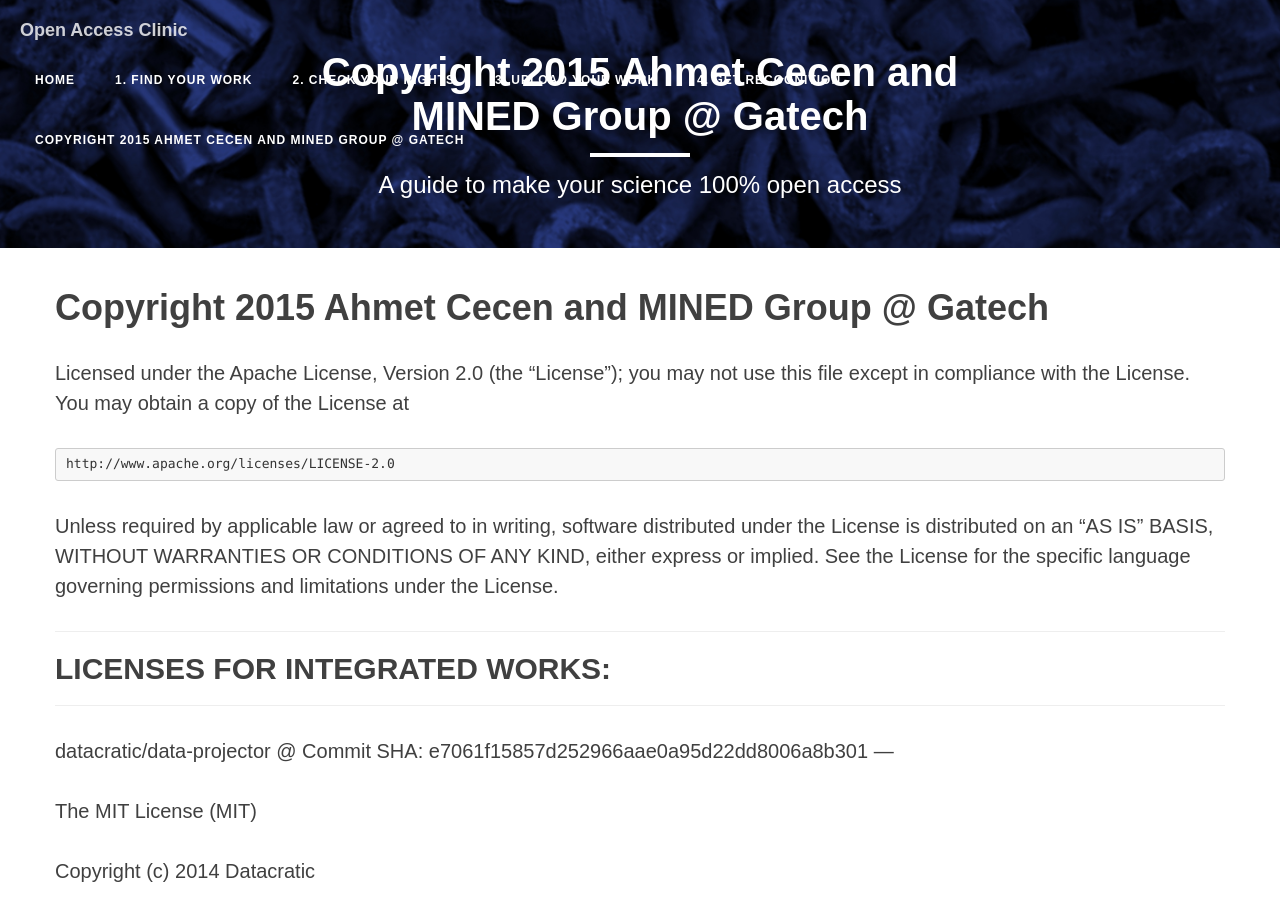
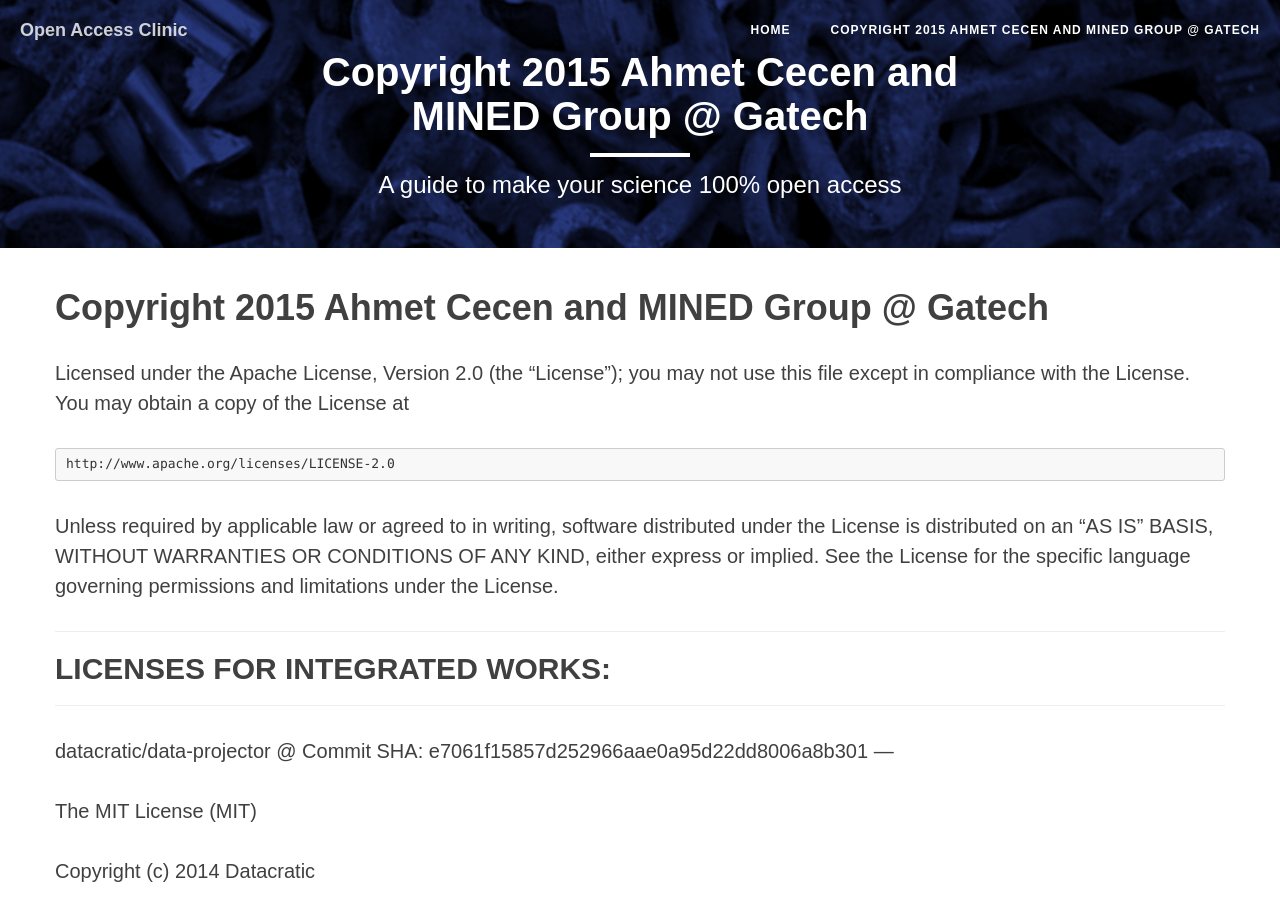
Before and after one commit to OpenAccessClinic/OA_clinic, a Jekyll site: the page built from docs/website_misc/LICENSE.md, in a window 1280 px wide and 900 px high. Built offline with Jekyll 4.4.1, drawn with Linux system fonts in a browser that asks for light colours; nearby versions of some CDN libraries; our own code applies the rules of GitHub Pages for plain Markdown files.

Commit message:
Improved navigation by rendering all content on front page

````diff
--- a/docs/3_UploadYourWork.md
+++ /dev/null
@@ -1,87 +0,0 @@
----
-layout: page
-title: "3. Upload your work"
-logo: "img/home-bg.jpg"
-description: "Upload your work to on-line repositories"
-header-img: "img/home-bg.jpg"
----
-
-<div class="row">
-
-  <div class="col-sm-3">
-    <a href="{{ site.baseurl }}/1_FindYourWork">
-    <div  align="center">
-      1) Find your work
-      <img src="{{ site.baseurl }}/img/icons/find.png" width="60%" alt="Find" style="background-color:white;">
-    </div>
-    </a>
-  </div>
-
-  <div class="col-sm-3">
-    <a href="{{ site.baseurl }}/2_CheckYourRights">
-    <div  align="center">
-      2) Check your rights
-      <img src="{{ site.baseurl }}/img/icons/rights.png" width="60%" alt="Rights" style="background-color:white;">
-    </div>
-  </a>
-  </div>
-
-  <div class="col-sm-3">
-    <a href="{{ site.baseurl }}/3_UploadYourWork">
-    <div  align="center">
-      3) Upload your work
-      <img src="{{ site.baseurl }}/img/icons/upload.png" width="60%" alt="Upload" style="background-color:grey;">
-    </div>
-  </a>
-  </div>
-
-    <div class="col-sm-3">
-      <a href="{{ site.baseurl }}/4_GetRecognition">
-      <div  align="center">
-        4) Get recognition
-        <img src="{{ site.baseurl }}/img/icons/award.png" width="60%" alt="Recognition" style="background-color:white;">
-      </div>
-    </a>
-    </div>
-
-</div>
----
-
-# 3) Upload your work
-1. Gather your works
-2. Find suitable repositories
-3. Upload your works
-
-Identified suitable repositories? Uploaded all your works? Let's move to the [next step]({{ site.baseurl }}/4_GetRecognition).
-
-## What repository to choose?
-There are many different types of repositories for your content. Your repository of choice may depend on the type of content (e.g. articles, data, or code) and on the particular discipline. If you are at a university your librarian may be able to advise your. Here is a list of repositories (and pre-print servers) per discipline: [Disciplinary repositories](http://oad.simmons.edu/oadwiki/Disciplinary_repositories).
-
-Repositories like [Zenodo](https://zenodo.org/) can house any type of content, offer long term and stable storage, and provide a DOI, allowing one to cite your works.
-
-<a href="https://zenodo.org/"> <img src="{{ site.baseurl }}/img/zenodo.png" width="25%" alt="Zenodo"> </a>
-
----
-Tip:
-1. Click [here](https://guides.github.com/activities/citable-code/) to learn how to automatically push GitHub content to Zenodo to make it citable.
-2. If you have made unpublished works available through online repositories you can likely automatically list them on ORCID. For instance repositories like [Zenodo](https://zenodo.org/) provide a DataCite type DOI for your shared content, since DataCite is an ORCID member organization you can incorporate content with DataCite DOI's easily (more on that [here](https://support.orcid.org/knowledgebase/articles/188278-import-works-website-user)).
-
-
-<div class="col-sm-6">
-<div align="left">
-<a href="{{ site.baseurl }}/2_CheckYourRights">
-  <img src="{{ site.baseurl }}/img/icons/Previous_Arrow.png" width="5%" alt="Find">
-  Previous
-</a>
-</div>
-</div>
-
-<div class="col-sm-6">
-<div align="right">
-<a href="{{ site.baseurl }}/4_GetRecognition">
-  Next
-  <img src="{{ site.baseurl }}/img/icons/Next_Arrow.png" width="5%" alt="Find">
-</a>
-</div>
-</div>
-<br>
--- a/docs/1_FindYourWork.md
+++ b/docs/_includes/1_FindYourWork.md
@@ -1,54 +1,4 @@
----
-layout: page
-title: "1. Find your work"
-logo: "img/home-bg.jpg"
-description: "Collect and make a list of your works"
-header-img: "img/home-bg.jpg"
----
-
-<div class="row">
-
-  <div class="col-sm-3">
-    <a href="{{ site.baseurl }}/1_FindYourWork">
-    <div  align="center">
-      1) Find your work
-      <img src="{{ site.baseurl }}/img/icons/find.png" width="60%" alt="Find" style="background-color:grey;">
-    </div>
-    </a>
-  </div>
-
-  <div class="col-sm-3">
-    <a href="{{ site.baseurl }}/2_CheckYourRights">
-    <div  align="center">
-      2) Check your rights
-      <img src="{{ site.baseurl }}/img/icons/rights.png" width="60%" alt="Rights" style="background-color:white;">
-    </div>
-  </a>
-  </div>
-
-  <div class="col-sm-3">
-    <a href="{{ site.baseurl }}/3_UploadYourWork">
-    <div  align="center">
-      3) Upload your work
-      <img src="{{ site.baseurl }}/img/icons/upload.png" width="60%" alt="Upload" style="background-color:white;">
-    </div>
-  </a>
-  </div>
-
-    <div class="col-sm-3">
-      <a href="{{ site.baseurl }}/4_GetRecognition">
-      <div  align="center">
-        4) Get recognition
-        <img src="{{ site.baseurl }}/img/icons/award.png" width="60%" alt="Recognition" style="background-color:white;">
-      </div>
-    </a>
-    </div>
-
-</div>
-
----
-
-# 1) Find your work
+# <img src="{{ site.baseurl }}/img/icons/find.png" width="10%" alt="Find"> 1) Find your work
 The first step in making your works openly available is to create a list of all your scholarly works. This way you can step through all your works and find ways to make each openly available. Your scholarly works may include articles, abstracts, figures, posters, and also data sets, software and hardware designs. You could create your list manually, however, here we recommend the use of [ORCID](https://orcid.org/).
 Done with your list? Already have an up to date ORCID profile? Great, let's move on to the [next step]({{ site.baseurl }}/2_CheckYourRights).
 
@@ -72,20 +22,3 @@
 ```
 2. You can also use ORCID to create a scannable QR-code for your profile which is handy for display on posters and business cards:
 <a href="https://orcid.org/0000-0003-3768-4269"> <img src="{{ site.baseurl }}/img/my_orcid_qrcode.png" width="25%" alt="Find"> </a>
-
-
-<div class="col-sm-6">
-<div align="left">
-
-</div>
-</div>
-
-<div class="col-sm-6">
-<div align="right">
-<a href="{{ site.baseurl }}/2_CheckYourRights">
-  Next
-  <img src="{{ site.baseurl }}/img/icons/Next_Arrow.png" width="5%" alt="Find">
-</a>
-</div>
-</div>
-<br>
--- a/docs/2_CheckYourRights.md
+++ b/docs/_includes/2_CheckYourRights.md
@@ -1,55 +1,5 @@
----
-layout: page
-title: "2. Check your rights"
-logo: "img/home-bg.jpg"
-description: "Check your rights"
-header-img: "img/home-bg.jpg"
----
+# <img src="{{ site.baseurl }}/img/icons/rights.png" width="10%" alt="rights"> 2) Check your permissions and rights
 
-<div class="row">
-
-  <div class="col-sm-3">
-    <a href="{{ site.baseurl }}/1_FindYourWork">
-    <div  align="center">
-      1) Find your work
-      <img src="{{ site.baseurl }}/img/icons/find.png" width="60%" alt="Find" style="background-color:white;">
-    </div>
-    </a>
-  </div>
-
-  <div class="col-sm-3">
-    <a href="{{ site.baseurl }}/2_CheckYourRights">
-    <div  align="center">
-      2) Check your rights
-      <img src="{{ site.baseurl }}/img/icons/rights.png" width="60%" alt="Rights" style="background-color:grey;">
-    </div>
-  </a>
-  </div>
-
-  <div class="col-sm-3">
-    <a href="{{ site.baseurl }}/3_UploadYourWork">
-    <div  align="center">
-      3) Upload your work
-      <img src="{{ site.baseurl }}/img/icons/upload.png" width="60%" alt="Upload" style="background-color:white;">
-    </div>
-  </a>
-  </div>
-
-    <div class="col-sm-3">
-      <a href="{{ site.baseurl }}/4_GetRecognition">
-      <div  align="center">
-        4) Get recognition
-        <img src="{{ site.baseurl }}/img/icons/award.png" width="60%" alt="Recognition" style="background-color:white;">
-      </div>
-    </a>
-    </div>
-
-</div>
-
----
-[DISCLAIMER](#disclaimer)
-
-# 2) Check your permissions and rights
 Before attempting to make your work open access you may wish to:
 1. Consult with superiors, co-workers/co-authors to see what their opinion is on sharing the scholarly works openly.
 2. Check your rights and permissions. Some publishers or journals do not permit the open sharing of works. Therefore you need to check your rights before proceeding to share your work.
@@ -76,26 +26,5 @@
 ## Institute wide open-access policies affecting your rights  <a name="oalicense"></a>
 Some institutes have an over arching open-access license. In some cases these automatically apply, while in other cases individual researchers may opt-in. An example of such an institute wide policy is [MIT's opt-in OA license](https://libraries.mit.edu/scholarly/mit-open-access/opt-in-oa-license/). If you (or one of your co-authors!) is covered under such a license you may be able to share your works irrespective of the sharing policies of the individual journals. Consult your librarian for more information and to check if your institution has such an open access license policy in place.
 
----
 ## DISCLAIMER <a name="disclaimer"></a>
 The content presented here is NOT legal advice. Consult your superior or a legal adviser when in doubt about the legality of sharing your work. If at a university, your librarian may also be able to provide advice.
-
-
-<div class="col-sm-6">
-<div align="left">
-<a href="{{ site.baseurl }}/1_FindYourWork">
-  <img src="{{ site.baseurl }}/img/icons/Previous_Arrow.png" width="5%" alt="previous">
-  Previous
-</a>
-</div>
-</div>
-
-<div class="col-sm-6">
-<div align="right">
-<a href="{{ site.baseurl }}/3_UploadYourWork">
-  Next
-  <img src="{{ site.baseurl }}/img/icons/Next_Arrow.png" width="5%" alt="next">
-</a>
-</div>
-</div>
-<br>
--- a/docs/4_GetRecognition.md
+++ b/docs/_includes/4_GetRecognition.md
@@ -1,53 +1,4 @@
----
-layout: page
-title: "4. Get recognition"
-logo: "img/home-bg.jpg"
-description: "Get recognition for your open access works"
-header-img: "img/home-bg.jpg"
----
-
-<div class="row">
-
-  <div class="col-sm-3">
-    <a href="{{ site.baseurl }}/1_FindYourWork">
-    <div  align="center">
-      1) Find your work
-      <img src="{{ site.baseurl }}/img/icons/find.png" width="60%" alt="Find" style="background-color:white;">
-    </div>
-    </a>
-  </div>
-
-  <div class="col-sm-3">
-    <a href="{{ site.baseurl }}/2_CheckYourRights">
-    <div  align="center">
-      2) Check your rights
-      <img src="{{ site.baseurl }}/img/icons/rights.png" width="60%" alt="Rights" style="background-color:white;">
-    </div>
-  </a>
-  </div>
-
-  <div class="col-sm-3">
-    <a href="{{ site.baseurl }}/3_UploadYourWork">
-    <div  align="center">
-      3) Upload your work
-      <img src="{{ site.baseurl }}/img/icons/upload.png" width="60%" alt="Upload" style="background-color:white;">
-    </div>
-  </a>
-  </div>
-
-    <div class="col-sm-3">
-      <a href="{{ site.baseurl }}/4_GetRecognition">
-      <div  align="center">
-        4) Get recognition
-        <img src="{{ site.baseurl }}/img/icons/award.png" width="60%" alt="Recognition" style="background-color:grey;">
-      </div>
-    </a>
-    </div>
-
-</div>
----
-
-# 4) Get recognition, be discovered, and get rewarded for your open access efforts.
+# <img src="{{ site.baseurl }}/img/icons/award.png" width="10%" alt="award"> 4) Get recognition, be discovered, and get rewarded for your open access efforts.
 Now that you've shared all your content it would be good to announce your efforts to the rest of the world. Post links to the openly available works on social media and on your personal and institutional websites where possible. However, it is also possible to create a list, similar to the list of your ORCID profile, providing links to all your shared works. One system that allows for this is [ImpactStory](http://impactstory.org/) (click on impactStory profiles on that page).
 
 ## ImpactStory
@@ -73,12 +24,3 @@
     <iframe   src="https://profiles.impactstory.org/u/0000-0003-3768-4269/publications" width="100%" height="1000" frameborder="0" style="border:0" allowfullscreen>
     </iframe>
 ```
-
-<div align="left">
-<a href="{{ site.baseurl }}/3_UploadYourWork">
-  <img src="{{ site.baseurl }}/img/icons/Previous_Arrow.png" width="3%" alt="Find">
-  Previous
-</a>
-</div>
-
-<br>
````
Also changed, not shown: docs/_includes/3_UploadYourWork.md (added, +18 -0 lines), docs/_includes/content.md (added, +125 -0 lines), docs/index.html (+11 -28 lines).
